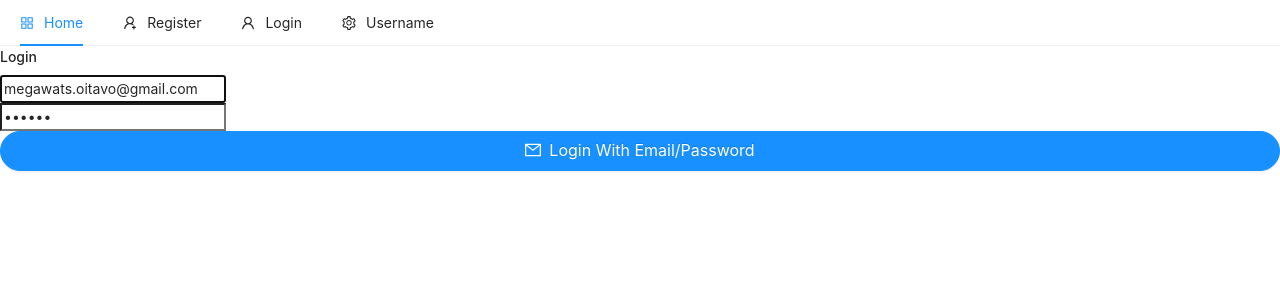
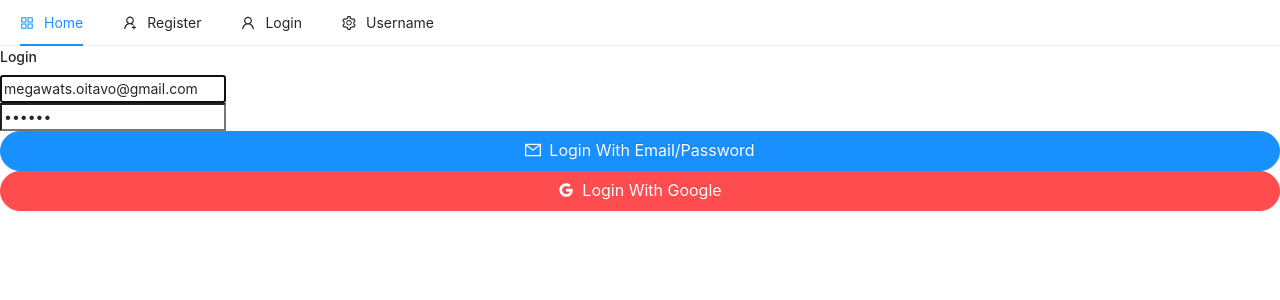
Before and after one commit to HenriqueCoelho1/Ecommerce-React-Redux-MERN, a React (Create React App) app in the folder Frontend/client/: page /login in a window 1280 px wide. Shown: the top 300 px of the page. Built offline with nearby package versions, Linux system fonts and the light colour scheme; no server answers.

Commit message:
Login com gmail

```diff
--- a/Frontend/client/src/pages/auth/Login.js
+++ b/Frontend/client/src/pages/auth/Login.js
@@ -1,8 +1,8 @@
 import React, { useState } from 'react'
-import { auth } from "../../firebase"
+import { auth, googleAuthProvider } from "../../firebase"
 import { toast } from 'react-toastify'
 import { Button } from 'antd'
-import { MailOutlined } from "@ant-design/icons";
+import { MailOutlined, GoogleOutlined } from "@ant-design/icons";
 import { useDispatch } from 'react-redux'
 
 
@@ -38,6 +38,27 @@ const Login = ({history}) => {
             setLoading(false)
 
         }
+    }
+
+    const googleLogin = async () => {
+        auth.signInWithPopup(googleAuthProvider)
+        .then(async (result) => {
+            const {user} = result
+            const idTokenResult = await user.getIdTokenResult()
+            dispatch({
+                type: 'LOGGED_IN_USER',
+                payload: {
+                    email: user.email,
+                    token: idTokenResult.token
+                }
+            })
+            history.push('/')
+        })
+        .catch((err) => {
+            console.log(err)
+            toast.error(err.message)
+        })
+
     }
 
     const loginForm = () => <form onSubmit={handleSubmit}>
@@ -82,8 +103,21 @@ const Login = ({history}) => {
         <div className="container p-5">
             <div className="row">
                 <div className="col-md-6 offset-md-3">
-                    <h4>Login</h4>
+                    {loading ? (<h4 className="text-danger">Loading...</h4>) : (<h4>Login</h4>)}
                     {loginForm()}
+
+                    <Button
+                        onClick={googleLogin}
+                        icon={<GoogleOutlined />}
+                        type="danger"
+                        className="mb-3"
+                        block
+                        shape="round"
+                        size="large"
+                    >
+                        Login With Google
+                    </Button>
+
                 </div>
             </div>
         </div>
```
